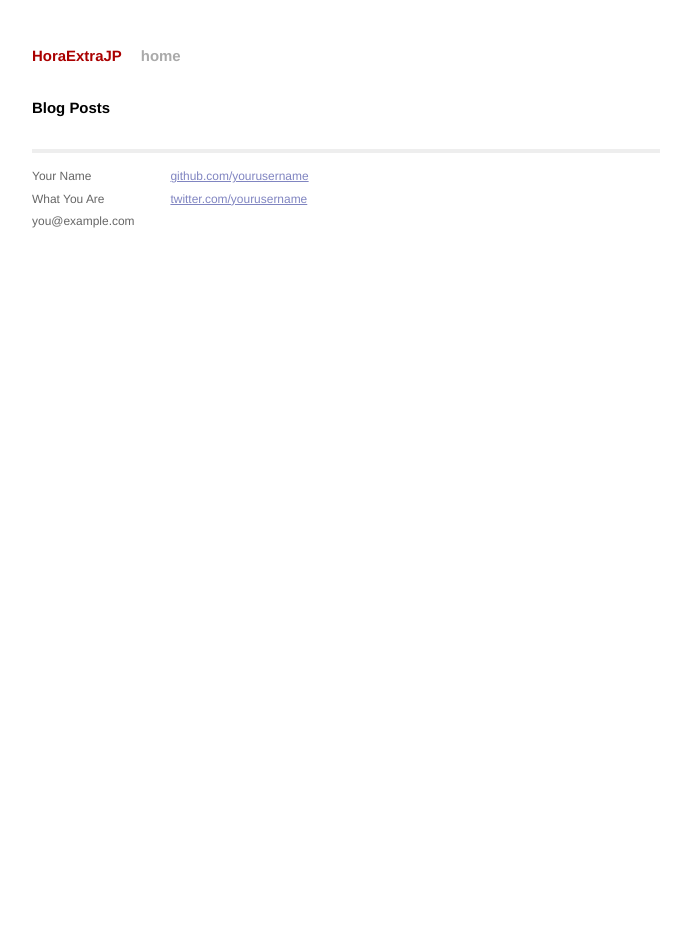
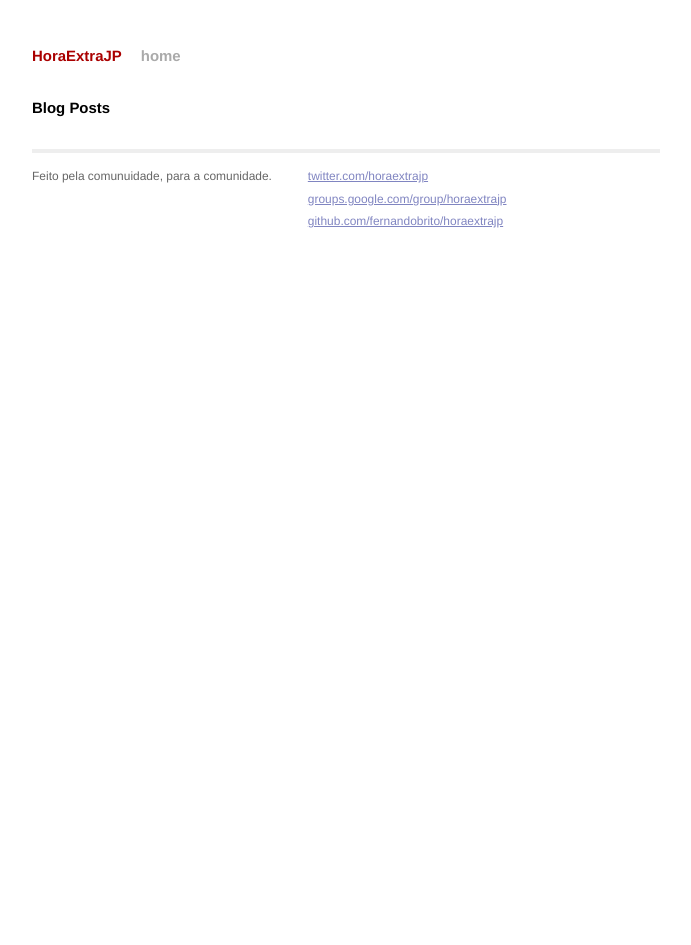
Before and after one commit to fernandobrito/horaextrajp, a Jekyll site: the page built from index.html, in a window 1280 px wide. Shown: the whole page, without its empty margins (294-985 px from the left). Built offline with Jekyll 4.4.1, drawn with Linux system fonts in a browser that asks for light colours; Markdown is read by kramdown in place of the engine named in the settings.

Commit message:
Modifica footer com links para redes sociais

```diff
--- a/_layouts/default.html
+++ b/_layouts/default.html
@@ -26,15 +26,14 @@
           <div class="footer">
             <div class="contact">
               <p>
-                Your Name<br />
-                What You Are<br />
-                you@example.com
+                Feito pela comunuidade, para a comunidade. <br />
               </p>
             </div>
             <div class="contact">
               <p>
-                <a href="https://github.com/yourusername">github.com/yourusername</a><br />
-                <a href="https://twitter.com/yourusername">twitter.com/yourusername</a><br />
+                <a href="https://twitter.com/horaextrajp">twitter.com/horaextrajp</a><br />
+                <a href="https://groups.google.com/group/horaextrajp">groups.google.com/group/horaextrajp</a><br />
+                <a href="https://github.com/fernandobrito/horaextrajp">github.com/fernandobrito/horaextrajp</a><br />
               </p>
             </div>
           </div>
```
